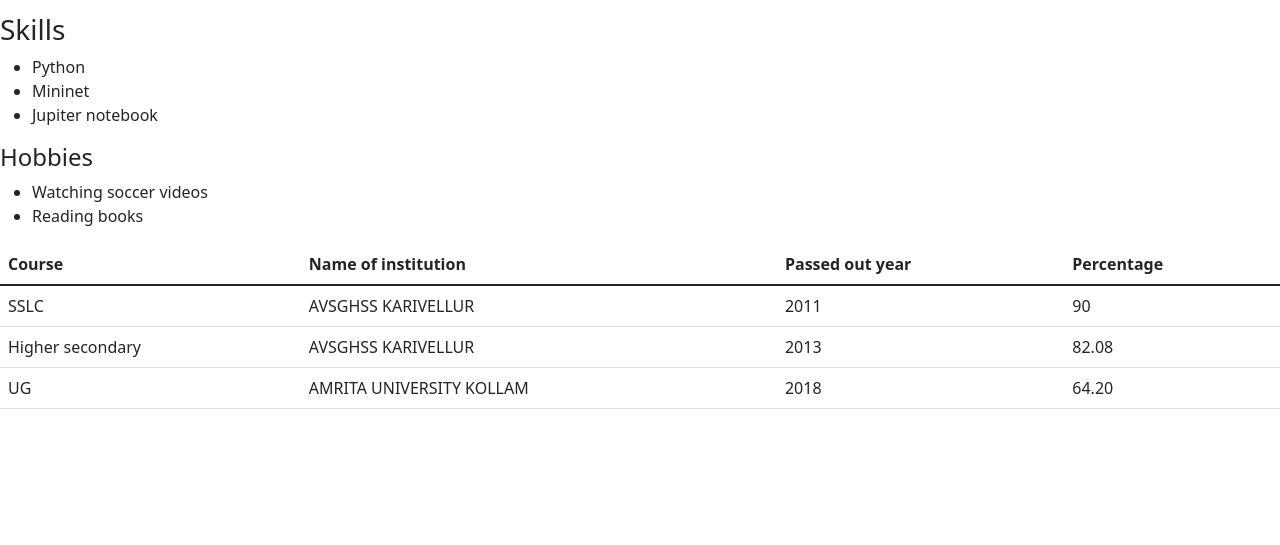
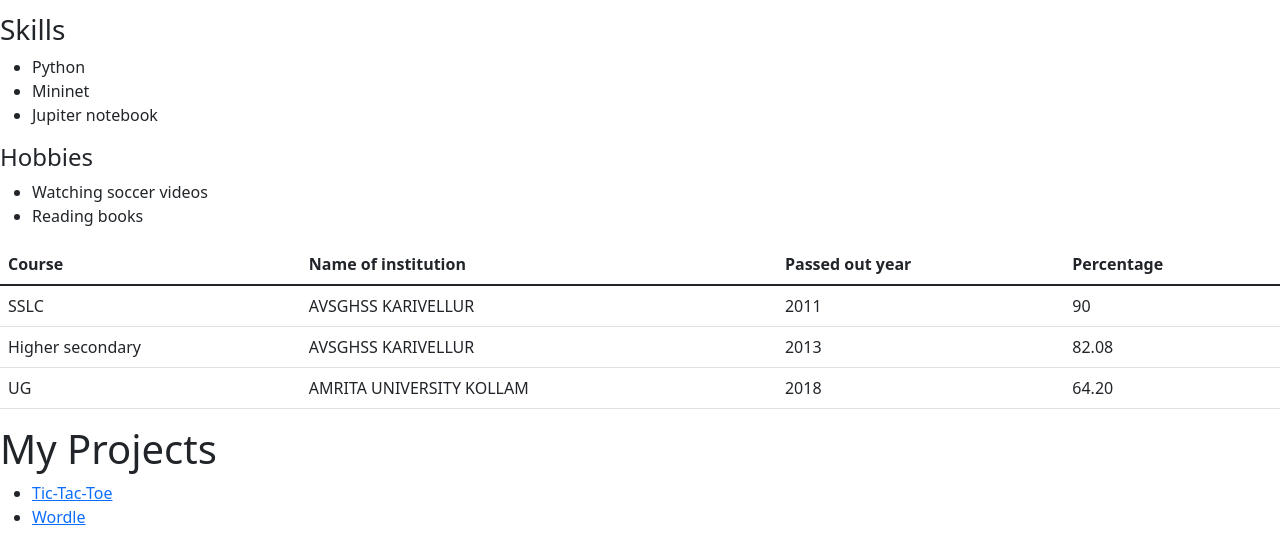
Before and after one commit to vaisakh321/VAISAKH-MS, a plain HTML site: page index.html in a window 1280 px wide. Shown: the part 550-1095 px from the top of the page. Before the commit the page ends 975 px from the top, so only its background shows below. Drawn offline with nearby package versions, Linux system fonts and the light colour scheme.

Commit message:
Update and rename my work.html to index.html

```diff
--- a/my work.html
+++ b/index.html
@@ -69,6 +69,16 @@ and interested in building application related with them.</p>
 </ul>
  </tbody>
 </table>
+ <h1 class="heading"> My Projects </h1>
+<div class="project">
+<ul>
+<li>
+<a href="tictac/tictac.html" target="_blank">Tic-Tac-Toe</a>
+</li>
+<li>
+<a href="Wordle/Wordle Game/index.html" target="_blank">Wordle</a>
+</li>
+</ul>
 </body>
 
 
```
